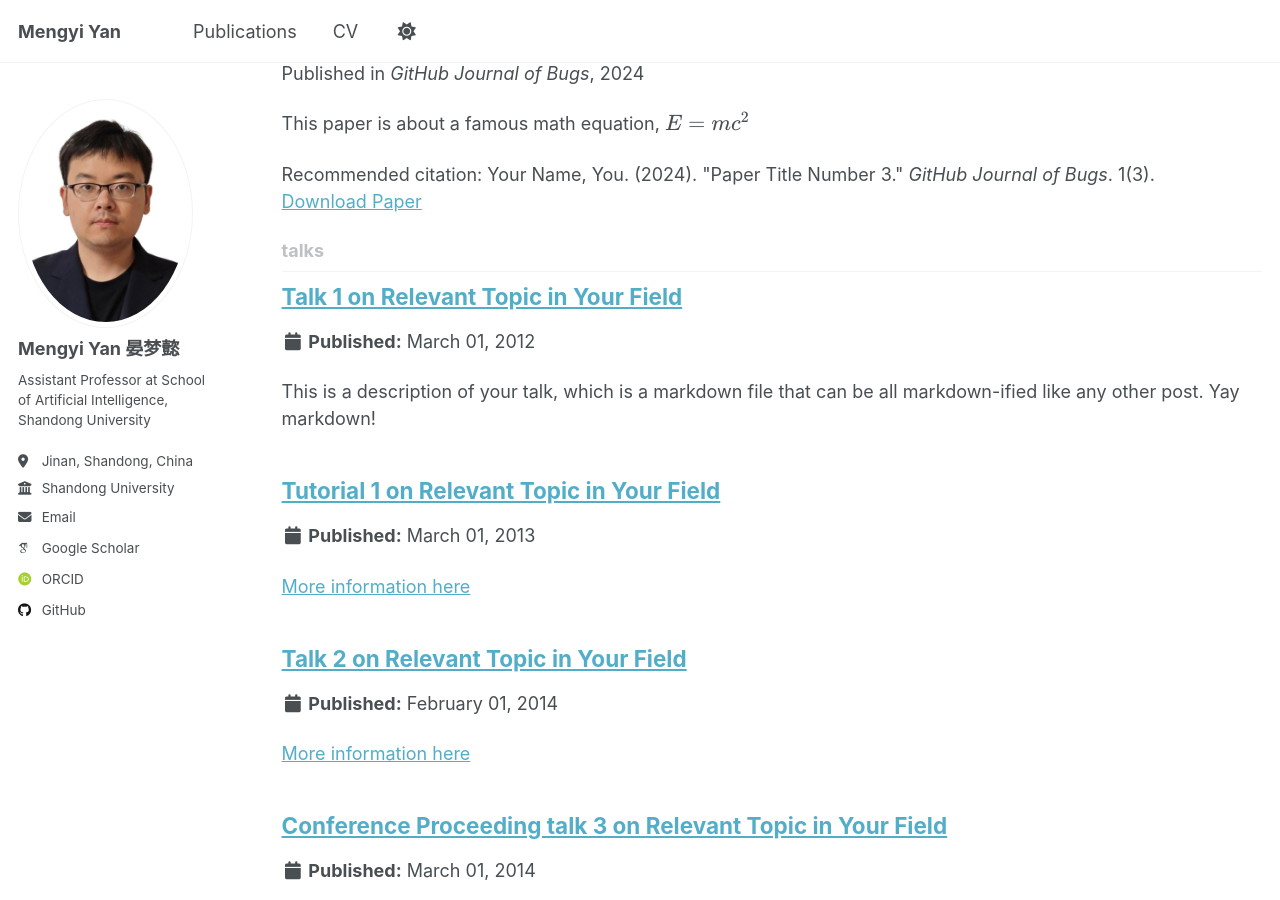
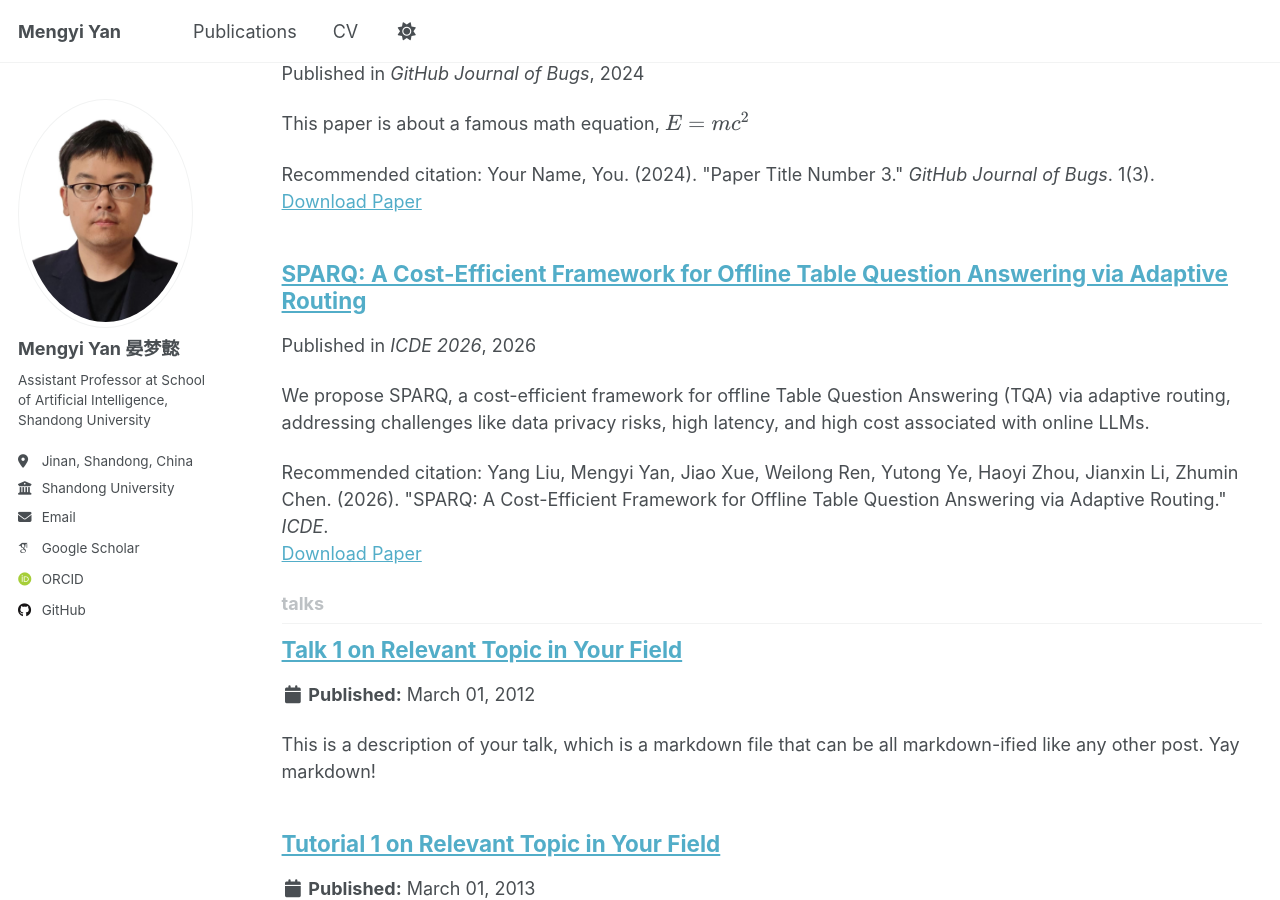
Before and after one commit to authurlord/authurlord.github.io, a Jekyll site: the page built from _pages/collection-archive.html, in a window 1280 px wide and 900 px high, scrolled down 2120 px. Built offline with Jekyll 4.4.1, drawn with Linux system fonts in a browser that asks for light colours; some web fonts are replaced; a script that is not in the unit is left out.

Commit message:
Add ICDE'26 paper: SPARQ

```diff
--- /dev/null
+++ b/_publications/2026-02-24-sparq.md
@@ -0,0 +1,13 @@
+---
+title: "SPARQ: A Cost-Efficient Framework for Offline Table Question Answering via Adaptive Routing"
+collection: publications
+category: conferences
+permalink: /publication/2026-02-24-sparq
+excerpt: 'We propose SPARQ, a cost-efficient framework for offline Table Question Answering (TQA) via adaptive routing, addressing challenges like data privacy risks, high latency, and high cost associated with online LLMs.'
+date: 2026-02-24
+venue: 'ICDE 2026'
+paperurl: 'https://github.com/authurlord/SPARQ'
+citation: 'Yang Liu, Mengyi Yan, Jiao Xue, Weilong Ren, Yutong Ye, Haoyi Zhou, Jianxin Li, Zhumin Chen. (2026). &quot;SPARQ: A Cost-Efficient Framework for Offline Table Question Answering via Adaptive Routing.&quot; <i>ICDE</i>.'
+---
+
+[Link to the project repository](https://github.com/authurlord/SPARQ)
```
Also changed, not shown: _pages/about.md (+3 -0 lines).
